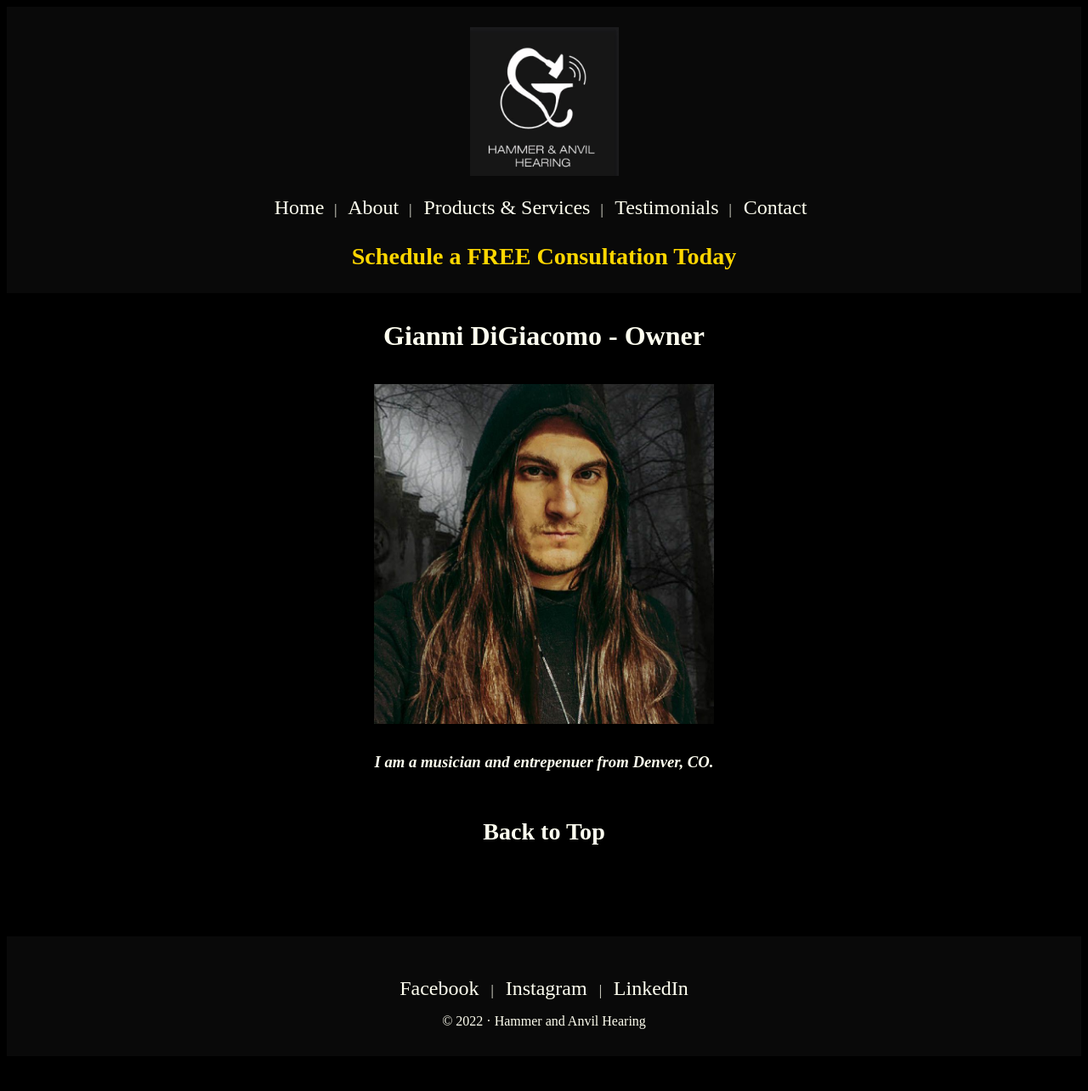
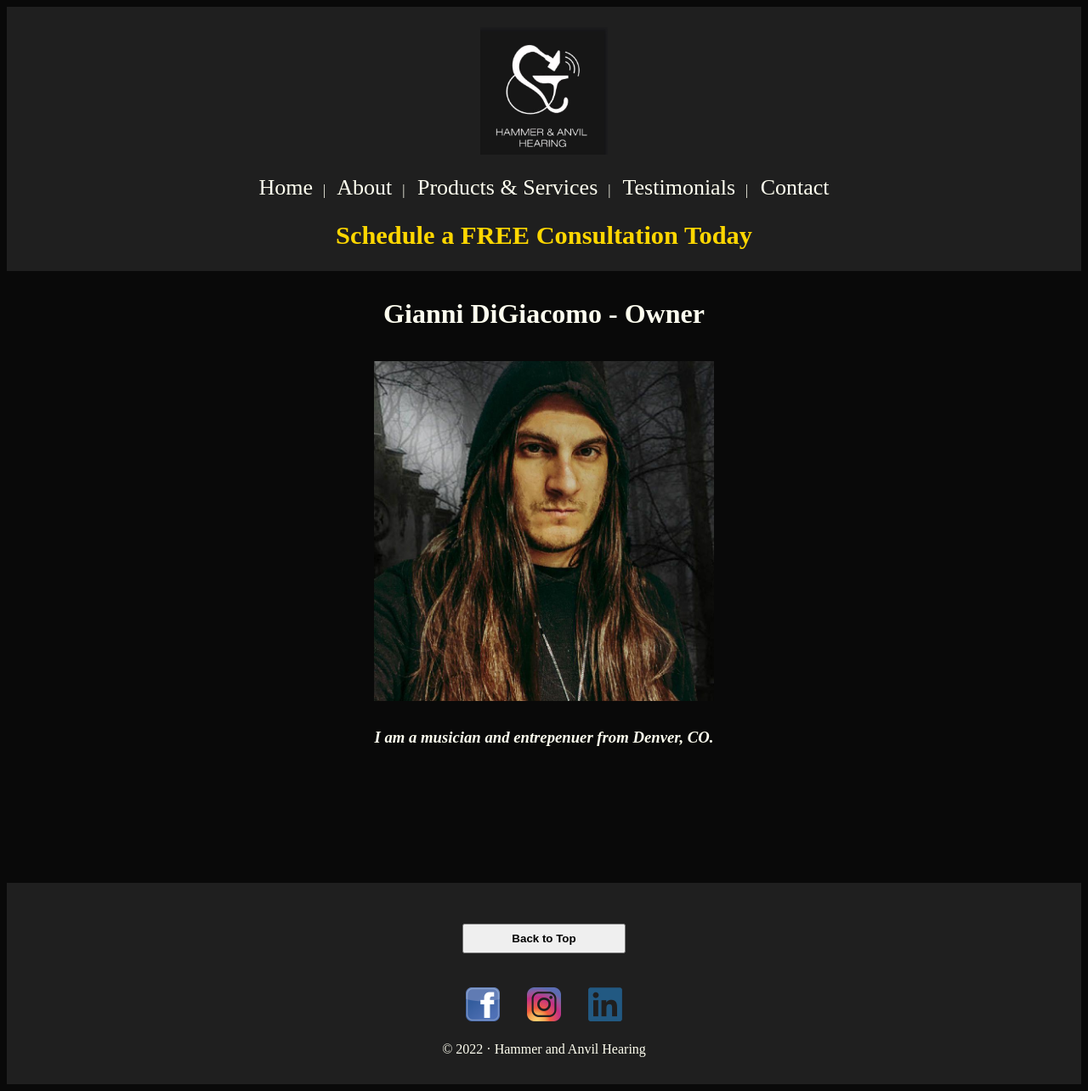
Before and after one commit to BenjaminPitts/hammer-and-anvil, a Gatsby site: page /about in a window 1280 px wide. Shown: the whole page at 85% size. Before the commit the page ends 1251 px from the top, so only its background shows below. Built offline with nearby package versions, Linux system fonts and the light colour scheme; Gatsby itself is replaced by a stand-in of ours.

Commit message:
adding icons and more styling

```diff
--- a/src/components/header.js
+++ b/src/components/header.js
@@ -4,35 +4,38 @@ import { Link } from "gatsby"
 import { StaticImage } from "gatsby-plugin-image"
 
 const Header = ({ siteTitle }) => (
+
   <header
     style={{
-      background: `#090909`,
+      background: `#1f1f1f`,
       padding: `0`,
       marginBottom: `2rem`,
     }}
   >
-
+<div class='header'>
 <Link to='/'>
     <StaticImage
       src="../images/H&A-icon.jpeg"
       id='top'
-      width={175}
-      quality={95}
+      width={150}
+      quality={100}
       formats={["AUTO", "WEBP", "AVIF"]}
       alt="Hammer and Anvil Hearing"
-      style={{ margin: `1.5rem` }}
+      style={{ margin: `1rem` }}
     />
 </Link>
-  <div>
+  <div class='nav'>
       <Link to="/"> Home</Link> |
       <Link to="/about/"> About</Link> |
       <Link to="/services/"> Products & Services</Link> |
       <Link to='/testimonials/'> Testimonials</Link> |
       <Link to ='/contact/'> Contact</Link>
+  </div>
+      <a class='consultation' href='https://calendly.com/benjaminjackpitts/30min' target='blank'><h3>Schedule a FREE Consultation Today</h3></a>
 
-      <a class='consultation' href='https://calendly.com/benjaminjackpitts/30min' target='blank'><h3>Schedule a FREE Consultation Today</h3></a>
-  </div>
+</div>
   </header>
+
 )
 
 Header.propTypes = {
--- a/src/components/layout.css
+++ b/src/components/layout.css
@@ -1,5 +1,5 @@
 body {
-  background: black;
+  background: #090909;
   text-align: center;
   /* display: flex;
   align-items: center;
@@ -8,7 +8,7 @@ body {
 }
 a {
   text-decoration: none;
-  font-size: 24px;
+  font-size: 26px;
   color: ivory;
   padding: .5rem;
 }
@@ -16,7 +16,7 @@ a:hover {
   color: gray;
 }
 h2, h3 {
-  margin-bottom: 0;
+  margin: 1rem;
 }
 
 h4 {
@@ -30,11 +30,14 @@ input:hover, textarea:hover {
   background: ivory;
 }
 button {
-  width: 10rem;
-  margin: 1rem;
+  width: 12rem;
+  margin: 2rem;
+  padding: .5rem;
+  font-weight: bold;
 }
 button:hover {
   cursor: pointer;
+  background: gray;
 }
 
 .consultation {
@@ -42,7 +45,7 @@ button:hover {
 }
 .text-block {
 color: gray;
-margin: 1rem 10rem;
+margin: 1rem 8rem;
 }
 .client-inner-box {
   margin: 0 1.5rem;
@@ -52,6 +55,15 @@ margin: 1rem 10rem;
   flex-direction: row;
   flex-wrap: wrap;
   justify-content: center;
+}
+.header {
+  display: flex;
+  align-items: center;
+  flex-direction: column;
+  text-align: center;
+}
+.top, .footer {
+  margin: 1rem 0;
 }
 
 @media only screen and (max-width: 720px)
--- a/src/components/layout.js
+++ b/src/components/layout.js
@@ -8,9 +8,10 @@
 import * as React from "react"
 import PropTypes from "prop-types"
 import { useStaticQuery, graphql } from "gatsby"
-
+import { StaticImage } from "gatsby-plugin-image"
 import Header from "./header"
 import "./layout.css"
+import { Link } from "gatsby"
 
 const Layout = ({ children }) => {
   const data = useStaticQuery(graphql`
@@ -36,17 +37,44 @@ const Layout = ({ children }) => {
         <main>{children}</main>
         <footer
           style={{
-            marginTop: `5rem`,
+            marginTop: `10rem`,
             fontSize: `var(--font-sm)`,
-            background: `#090909`,
+            background: `#1f1f1f`,
             color: `ivory`,
             padding: `2rem`,
           }}
         >
-        <p>
-          <a href='https://www.facebook.com/HammerandAnvilHearing' target='_blank' > Facebook </a> |
-          <a href='https://www.instagram.com/hammer_and_anvil_hearing/' target='_blank'> Instagram </a> |
-          <a href='https://www.linkedin.com/in/gianni-digiacomo-6b218942/' target='_blank'> LinkedIn </a>
+        <Link to='#top'><button class='top'>Back to Top</button></Link>
+
+        <p class='footer'>
+          <a href='https://www.facebook.com/HammerandAnvilHearing' target='_blank' >
+          <StaticImage
+            src="../images/fb.png"
+            width={40}
+            quality={100}
+            formats={["AUTO", "WEBP", "AVIF"]}
+            alt="Hammer and Anvil Hearing"
+            style={{ margin: `.5rem` }}
+          /></a>
+          <a href='https://www.instagram.com/hammer_and_anvil_hearing/' target='_blank'>
+          <StaticImage
+            src="../images/ig.png"
+            width={40}
+            quality={100}
+            formats={["AUTO", "WEBP", "AVIF"]}
+            alt="Hammer and Anvil Hearing"
+            style={{ margin: `.5rem` }}
+          /></a>
+          <a href='https://www.linkedin.com/in/gianni-digiacomo-6b218942/' target='_blank'>
+          <StaticImage
+            src="../images/li.png"
+            width={40}
+            quality={100}
+            formats={["AUTO", "WEBP", "AVIF"]}
+            alt="Hammer and Anvil Hearing"
+            style={{ margin: `.5rem` }}
+          />
+          </a>
         </p>
           © {new Date().getFullYear()} &middot; Hammer and Anvil Hearing
         </footer>
--- a/src/pages/about.js
+++ b/src/pages/about.js
@@ -21,8 +21,6 @@ const AboutPage = () => (
     </strong>
     <h3><i>I am a musician and entrepenuer from Denver, CO.</i></h3>
 
-<Link to='#top'><h3>Back to Top</h3></Link>
-
   </Layout>
 )
 
--- a/src/pages/contact.js
+++ b/src/pages/contact.js
@@ -13,7 +13,6 @@ const ContactPage = () => (
     <h2>Send us a message directly:</h2>
     <Form />
 
-<Link to='#top'><h3>Back to Top</h3></Link>
   </Layout>
 )
 
--- a/src/pages/index.js
+++ b/src/pages/index.js
@@ -58,9 +58,8 @@ const IndexPage = () => (
     <div class='text-block'>
     <h4><i>"Music-induced hearing loss (MIHL) is a result from listening to music that exceeds 85 decibels for prolonged periods of time. A decibel, or dB, is a unit to measure sound intensity, and 85 dB is roughly equivalent to the sound of heavy city traffic. Our listening devices and preferred listening levels are the leading cause for MIHL. For example, when you’re working out at the gym and you up the volume of your music to 100% to drown out the music the gym is broadcasting, you are putting yourself at risk for permanent hearing loss."</i></h4>
     </div>
-    <h3><a href='https://hearinghealthfoundation.org/blogs/music-induced-hearing-loss-what-do-college-students-know' target='blank'>Read More</a></h3>
+    <h3><a href='https://hearinghealthfoundation.org/blogs/music-induced-hearing-loss-what-do-college-students-know' target='blank'>Full Article</a></h3>
 
-  <Link to='#top'><h3>Back to Top</h3></Link>
   </Layout>
 )
 
--- a/src/pages/testimonials.js
+++ b/src/pages/testimonials.js
@@ -115,7 +115,7 @@ const ClientsPage = () => (
   </div>
 
 </div>
-<Link to='#top'><h3>Back to Top</h3></Link>
+
   </Layout>
 )
 
```
Also changed, not shown: src/pages/services.js (+6 -7 lines), src/images/fb.png (added), src/images/ig.png (added), src/images/li.png (added).
